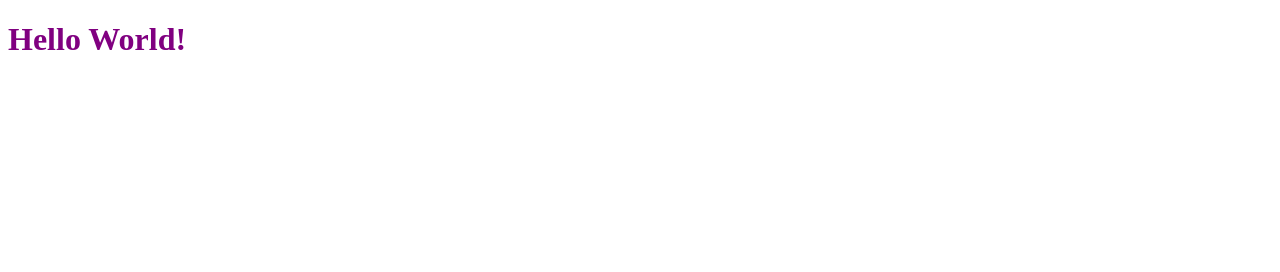
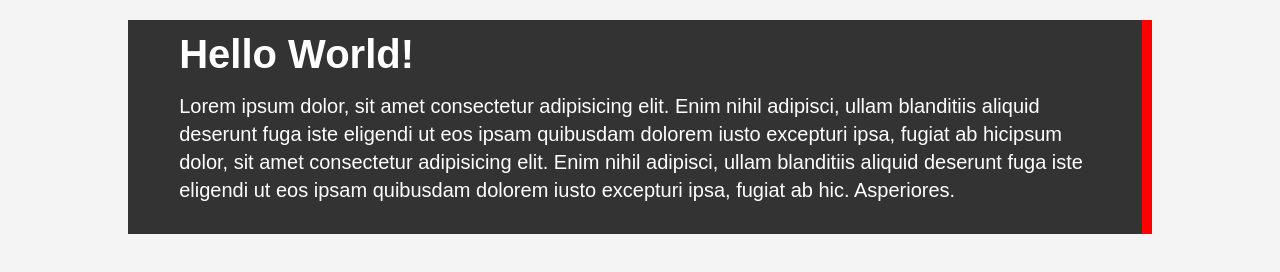
Before and after one commit to monkeysh1ne/css_basics, a plain HTML site: page index.html in a window 1280 px wide. Drawn offline with Linux system fonts and the light colour scheme.

Commit message:
mucking about

```diff
--- a/css/style.css
+++ b/css/style.css
@@ -1,3 +1,31 @@
+*{
+  margin: 0;
+  padding: 0;
+}
+
+body{
+  background-color: #f4f4f4;
+  color: #555555;
+  font-family: Arial, Helvetica, sans-serif;
+  font-size: 20px;
+  line-height: 1.4em;
+  margin-top:20px;
+}
+
+.box-1{
+  background-color: #333;
+  color:#fff;
+
+  border-right: 10px red solid;
+  padding: 20px 5%;
+  padding-bottom: 30px;
+}
+
+.container{
+  width: 80%;
+  margin:auto;
+}
+
 h1{
-  color: purple;
+  padding-bottom: .6em;
 }
--- a/index.html
+++ b/index.html
@@ -4,12 +4,17 @@
   <meta charset="UTF-8">
   <meta http-equiv="X-UA-Compatible" content="IE=edge">
   <meta name="viewport" content="width=device-width, initial-scale=1.0">
+
   <title>CSS Cheatsheet</title>
   <link rel="stylesheet" type="text/css" href="css/style.css">
   </style>
 </head>
 <body>
-  <h1>Hello World!</h1>
-
+  <div class="container">
+    <div class="box-1">
+      <h1>Hello World!</h1>
+      <p>Lorem ipsum dolor, sit amet consectetur adipisicing elit. Enim nihil adipisci, ullam blanditiis aliquid deserunt fuga iste eligendi ut eos ipsam quibusdam dolorem iusto excepturi ipsa, fugiat ab hicipsum dolor, sit amet consectetur adipisicing elit. Enim nihil adipisci, ullam blanditiis aliquid deserunt fuga iste eligendi ut eos ipsam quibusdam dolorem iusto excepturi ipsa, fugiat ab hic. Asperiores.</p>
+    </div>
+  </div>
 </body>
 </html>
```
